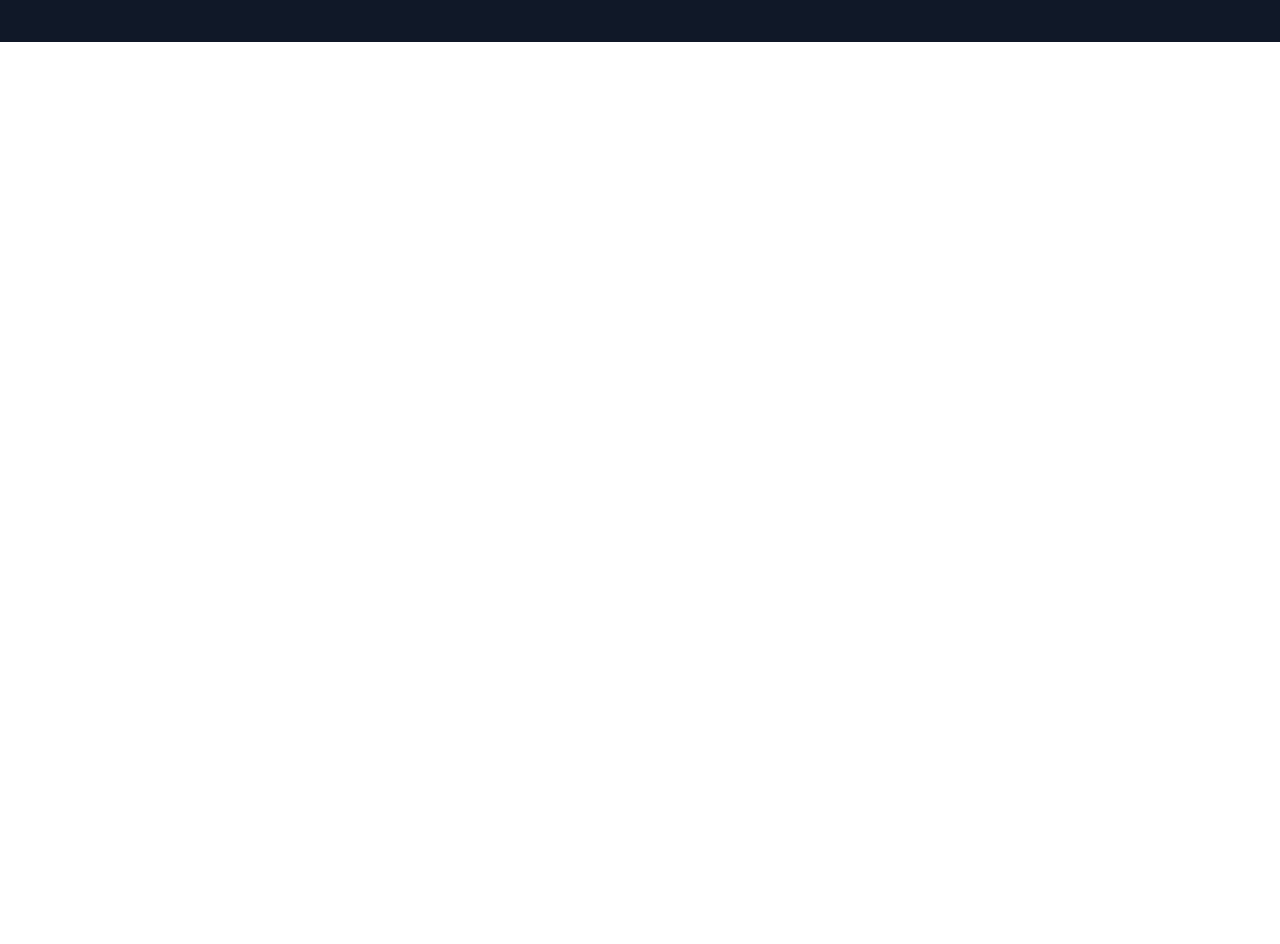
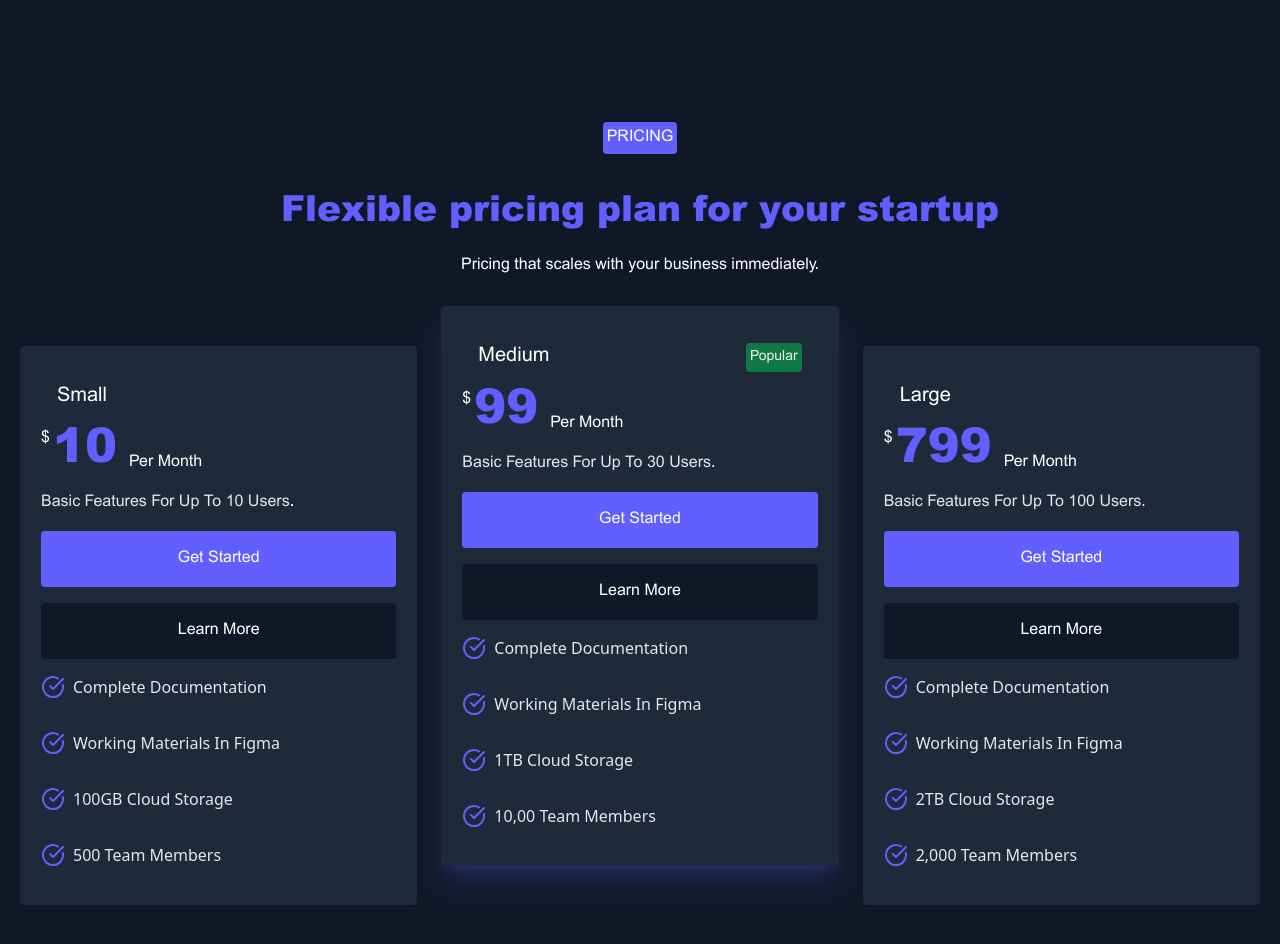
Before and after one commit to jumhuur/Flex-react-tailwindcss, a React (Vite) app: page / in a window 1280 px wide. Shown: the part 3580-4524 px from the top of the page. Before the commit the page ends 3622 px from the top, so only its background shows below. Built offline with nearby package versions, Linux system fonts and the light colour scheme.

Commit message:
pricing section complate

```diff
--- a/src/App.tsx
+++ b/src/App.tsx
@@ -2,6 +2,7 @@ import Getstart from "./components/CTA/Getstart";
 import Features_web from "./components/Features/Features";
 import HeroSection from "./components/Hero/Hero";
 import Nav from "./components/Nav/nav";
+import Pricing_cards from "./components/Pracing/Pricing";
 import Team from "./components/Team/Team";
 function App() {
   return (
@@ -12,6 +13,7 @@ function App() {
         <Getstart />
         <Features_web />
         <Team />
+        <Pricing_cards />
       </div>
     </>
   );
--- /dev/null
+++ b/src/components/Pracing/Pricing.tsx
@@ -0,0 +1,26 @@
+import P_Cards from "./PricingCards";
+
+const Pricing_cards = () => {
+  return (
+    <>
+      <div className="bg-gray-900">
+        <div className="container py-5 md:py-8 lg:py-10">
+          <div className="flex justify-center items-center flex-col p-5">
+            <span className="bg-indigo-500 text-white rounded p-1 my-5 text-base uppercase font-medium">
+              PRICING
+            </span>
+            <h2 className="text-indigo-500 text-2xl md:text-2xl lg:text-4xl fonBold my-5">
+              Flexible pricing plan for your startup
+            </h2>
+            <p className="text-white text-base">
+              Pricing that scales with your business immediately.
+            </p>
+          </div>
+          <P_Cards />
+        </div>
+      </div>
+    </>
+  );
+};
+
+export default Pricing_cards;
--- /dev/null
+++ b/src/components/Pracing/PricingCards.tsx
@@ -0,0 +1,123 @@
+import { CheckCircle } from "lucide-react";
+
+const P_Cards = () => {
+  const pricingPlans = [
+    {
+      name: "Small",
+      price: 10,
+      currency: "$",
+      billingCycle: "per month",
+      description: "Basic features for up to 10 users.",
+      features: [
+        "Complete documentation",
+        "Working materials in Figma",
+        "100GB cloud storage",
+        "500 team members",
+      ],
+      buttons: {
+        primary: "Get Started",
+        secondary: "Learn More",
+      },
+      tag: null,
+    },
+    {
+      name: "Medium",
+      price: 99,
+      currency: "$",
+      billingCycle: "per month",
+      description: "Basic features for up to 30 users.",
+      features: [
+        "Complete documentation",
+        "Working materials in Figma",
+        "1TB cloud storage",
+        "10,00 team members",
+      ],
+      buttons: {
+        primary: "Get Started",
+        secondary: "Learn More",
+      },
+      tag: "Popular",
+    },
+    {
+      name: "Large",
+      price: 799,
+      currency: "$",
+      billingCycle: "per month",
+      description: "Basic features for up to 100 users.",
+      features: [
+        "Complete documentation",
+        "Working materials in Figma",
+        "2TB cloud storage",
+        "2,000 team members",
+      ],
+      buttons: {
+        primary: "Get Started",
+        secondary: "Learn More",
+      },
+      tag: null,
+    },
+  ];
+
+  return (
+    <>
+      <div className="my-12 grid grid-cols-1 md:grid-cols-2 lg:grid-cols-3 gap-6  ">
+        {pricingPlans.map((card, index) => (
+          <div
+            key={index}
+            className="bg-gray-800 p-5 rounded flex justify-center items-start flex-col border-1 border-gray-800 hover:border-1 hover:border-indigo-500 transition-all duration-300  nth-[2]:shadow-indigo-500/20 nth-[2]:-translate-y-10  nth-[2]:shadow-xl"
+          >
+            <div className="w-full p-4 flex justify-between items-start place-content-between flex-row">
+              <span className="text-white text-base lg:text-xl">
+                {card.name}
+              </span>
+              {card.tag && (
+                <span className="text-[12px] md:text-[14px] text-gray-100 bg-green-500/50 rounded p-1 text-center">
+                  {card.tag}
+                </span>
+              )}
+            </div>
+            <div className="w-full flex items-start justify-center flex-col relative">
+              <p className="w-full">
+                <span className="text-base text-white absolute top-0">
+                  {card.currency}
+                </span>
+                <span className="m-3 text-indigo-500 text-4xl lg:text-5xl fonBold ">
+                  {card.price}{" "}
+                </span>
+                <span className="text-base text-white absolute bottom-0 capitalize">
+                  {card.billingCycle}
+                </span>
+              </p>
+            </div>
+
+            <p className="text-gray-200  text-1xl my-4 capitalize">
+              {card.description}
+            </p>
+            <div className="w-full flex justify-center items-center flex-col gap-4">
+              <button className="capitalize cursor-pointer p-4 rounded w-full bg-indigo-500 hover:bg-indigo-800 transition-all duration-300 text-white text-base md:text-1xl">
+                Get Started
+              </button>
+              <button className="capitalize cursor-pointer p-4 rounded w-full bg-gray-900 hover:bg-gray-950 transition-all duration-300 text-white text-base md:text-1xl">
+                Learn More
+              </button>
+            </div>
+            <div className="">
+              <ul className="w-full flex justify-center items-start flex-col">
+                {card.features.map((adeeg, index) => (
+                  <li
+                    key={index}
+                    className="py-4 text-1xl text-gray-200 capitalize flex justify-center items-start flex-row gap-2"
+                  >
+                    <CheckCircle className="text-indigo-500" /> {adeeg}
+                  </li>
+                ))}
+              </ul>
+            </div>
+          </div>
+        ))}
+      </div>
+    </>
+  );
+};
+
+export default P_Cards;
```
